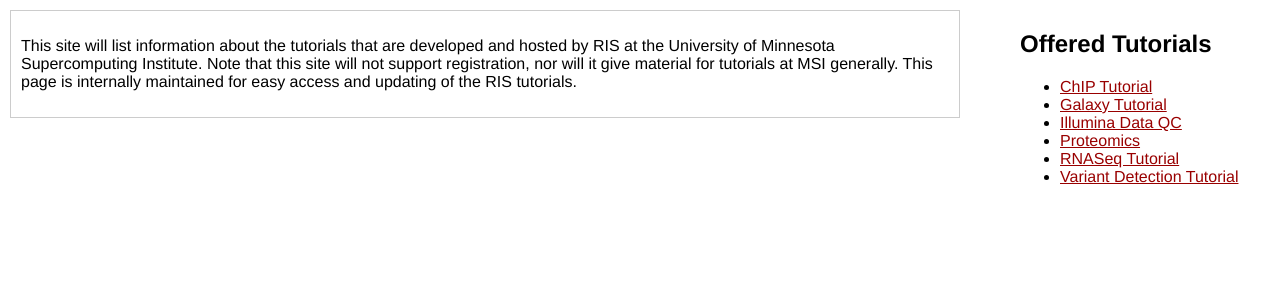
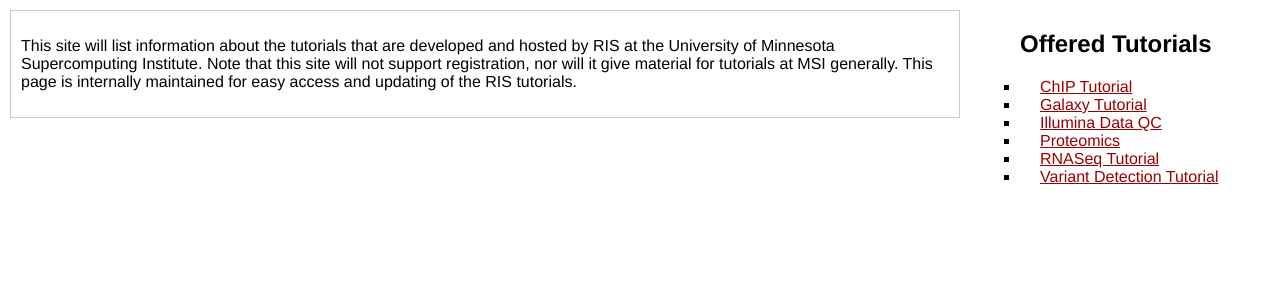
Before and after one commit to msi-ris/Tutorials, a Jekyll site: the page built from index.html, in a window 1280 px wide. Shown: the top 300 px of the page. Built offline with Jekyll 4.4.1, drawn with Linux system fonts in a browser that asks for light colours.

Commit message:
Update CSS

```diff
--- a/_layouts/default.html
+++ b/_layouts/default.html
@@ -10,7 +10,7 @@
         <div id="navcontainer">
             <div id="navdiv">
                 <h2>Offered Tutorials</h2>
-                <ul>
+                <ul id="tutlist">
                     {% for p in site.pages %}
                         {% if p.title %}<li><a href="{{ p.permalink | prepend: site.baseurl }}">{{p.title}}</a></li>{% endif %}
                     {% endfor %}
--- a/css/main.css
+++ b/css/main.css
@@ -59,3 +59,15 @@ a:visited {
     color:#330000;
     text-decoration:underline;
 }
+
+ul#tutlist {
+    list-style-type:square;
+    padding:0;
+    margin:0;
+}
+li {
+    padding-left:20px;
+}
+li:before {
+    color:"#7a0019";
+}
```
